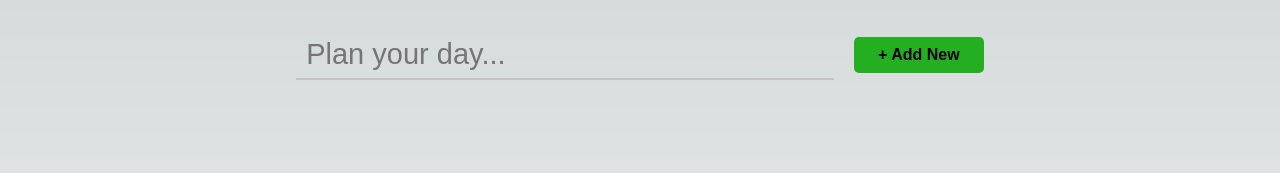
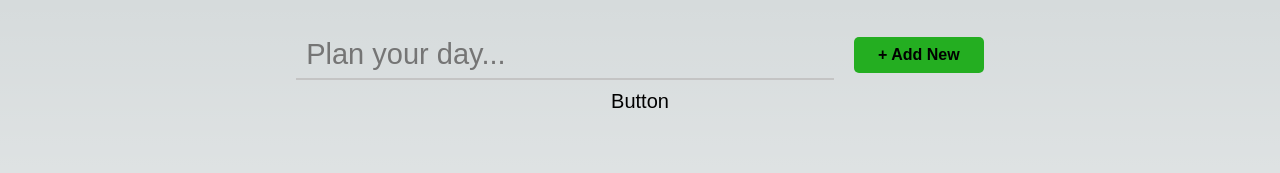
Before and after one commit to samarth44600/to-do, a Next.js app: page / in a window 1280 px wide. Shown: the top 173 px of the page. Built offline with nearby package versions, Linux system fonts and the light colour scheme.

Commit message:
Menu Button component created

```diff
--- /dev/null
+++ b/src/components/Buttons/MenuButtons/MenuButtons.module.scss
@@ -0,0 +1,17 @@
+.menuButtonsDiv {
+  font-size: 2rem;
+  padding: 1rem;
+  border-radius: 5px;
+  cursor: pointer;
+  background-color: inherit;
+  outline: none;
+  border: none;
+  transition: all 0.3s ease-in;
+  &:hover {
+    color: #c4c4c4;
+  }
+  &:active {
+    scale: 0.9;
+    font-size: 1.999rem;
+  }
+}
--- /dev/null
+++ b/src/components/Buttons/MenuButtons/MenuButtons.tsx
@@ -0,0 +1,20 @@
+import React from "react";
+import styles from "./MenuButtons.module.scss";
+type Props = {
+  name: React.ReactNode;
+  bgColor?: string;
+  textColor?: string;
+};
+
+const MenuButtons = ({ name, bgColor, textColor }: Props) => {
+  return (
+    <button
+      style={{ color: textColor, backgroundColor: bgColor }}
+      className={styles.menuButtonsDiv}
+    >
+      {name}
+    </button>
+  );
+};
+
+export default MenuButtons;
--- a/src/components/LandingPage/LandingPage.tsx
+++ b/src/components/LandingPage/LandingPage.tsx
@@ -1,12 +1,14 @@
 import React from "react";
 import styles from "./LandingPage.module.scss";
 import TaskInput from "../TaskInput/TaskInput";
+import TaskLists from "../TaskLists/TaskLists";
 type Props = {};
 
 const LandingPage = (props: Props) => {
   return (
     <div className={styles.landingPageDiv}>
       <TaskInput />
+      <TaskLists />
     </div>
   );
 };
--- /dev/null
+++ b/src/components/TaskLists/Task.tsx
@@ -0,0 +1,16 @@
+import React from "react";
+import styles from "./TaskLists.module.scss";
+import MenuButtons from "../Buttons/MenuButtons/MenuButtons";
+
+
+type Props = {};
+
+const Task = (props: Props) => {
+  return (
+    <div>
+      <MenuButtons name="Button" />
+    </div>
+  );
+};
+
+export default Task;
--- /dev/null
+++ b/src/components/TaskLists/TaskLists.tsx
@@ -0,0 +1,16 @@
+import React from "react";
+import styles from "./TaskLists.module.scss";
+import Task from "./Task";
+type Props = {};
+
+const TaskLists = (props: Props) => {
+  return (
+    <div className={styles.tasksListDiv}>
+      <div className={styles.taskDiv}>
+        <Task />
+      </div>
+    </div>
+  );
+};
+
+export default TaskLists;
```
Also changed, not shown: src/components/Buttons/NoBorderButtons/NoBorderButtons.module.scss (added, +17 -0 lines), src/components/Buttons/NoBorderButtons/NoBorderButtons.tsx (added, +16 -0 lines), src/components/TaskLists/TaskLists.module.scss (added).
